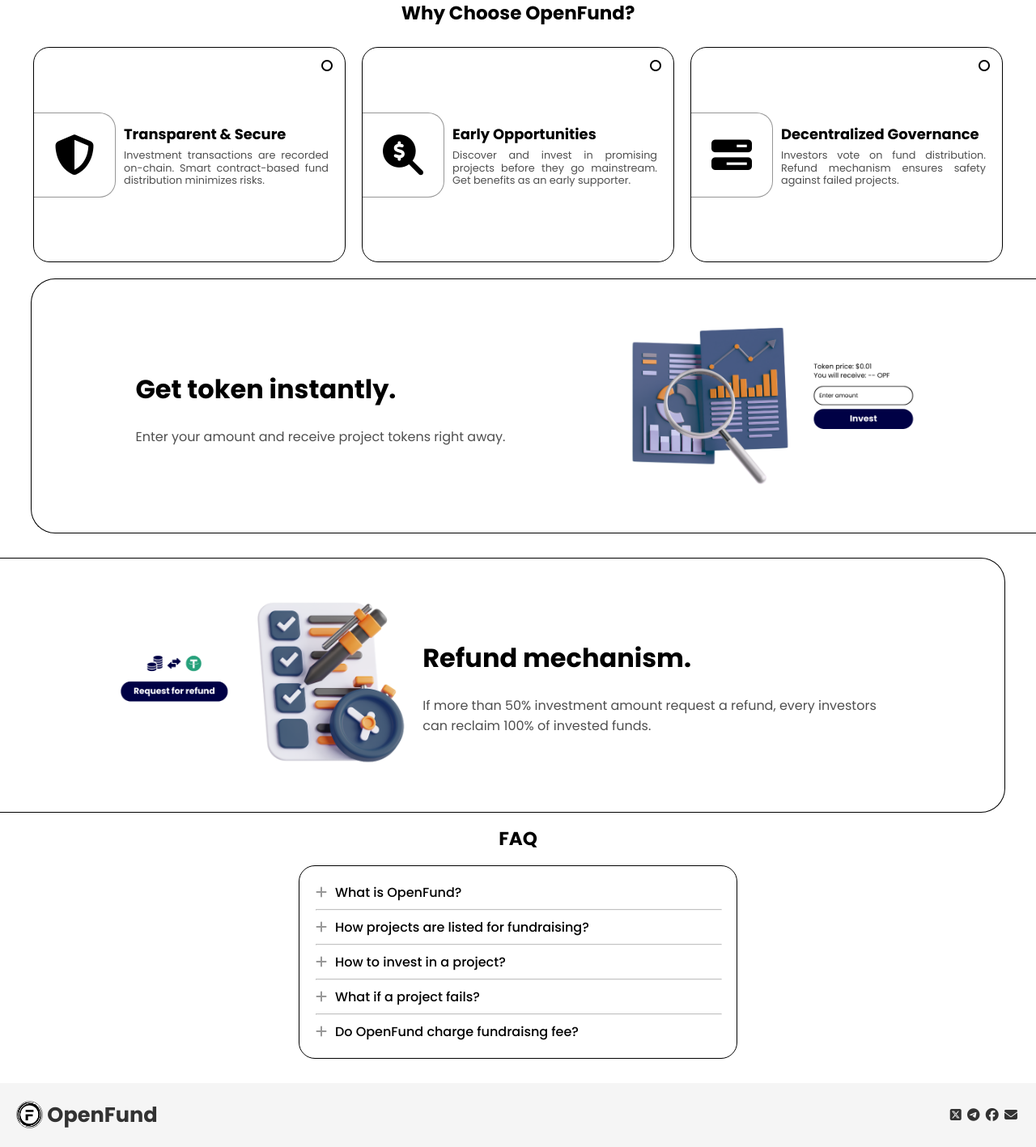
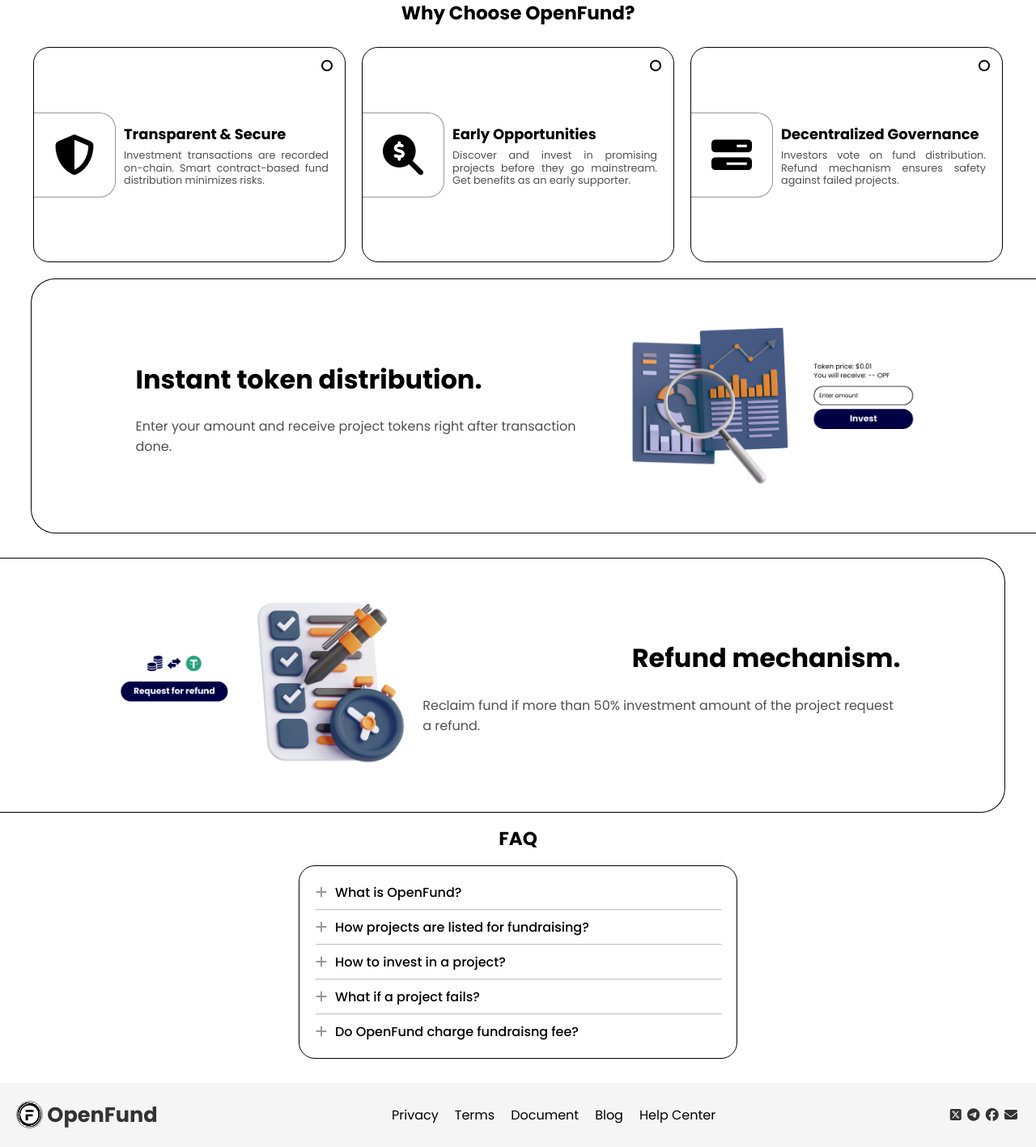
Before and after one commit to trungbq8/openfund, a Flask app: page / in a window 1280 px wide. Shown: the part 581-1998 px from the top of the page at 81% size. Run offline with Flask 3, Linux system fonts and the light colour scheme.

Commit message:
update index.html

```diff
--- a/templates/index.html
+++ b/templates/index.html
@@ -342,17 +342,6 @@
          padding-right: 10px;
          box-sizing: border-box;
       }
-      @media (min-width: 768px) and (max-width: 1135px) {
-         .nav-bar{
-            width: 90%;
-         }
-      }
-      @media (max-width: 768px) {
-         .nav-bar{
-            width: 90%;
-         }
-      }
-
 
    </style>
    <!-- nav bar -->
@@ -461,6 +450,11 @@
          width: 50%;
          min-width: 260px;
       }
+      .refund-description-text {
+         display: flex;
+         flex-direction: column;
+         align-items: end;
+      }
       .invest-description-image, .refund-description-image{
          width: 30%;
          min-width: 260px;
@@ -485,13 +479,14 @@
          margin: 0 3% 0 0;
       }
       .invest-description-text p, .refund-description-text p{
-         opacity: 0.69
+         opacity: 0.69;
+         margin-top: 0;
       }
    </style>
    <div class="invest-description">
       <div class="invest-description-text">
-         <h1>Get token instantly.</h1>
-         <p>Enter your amount and receive project tokens right away.</p>
+         <h1>Instant token distribution.</h1>
+         <p>Enter your amount and receive project tokens right after transaction done.</p>
       </div>
       <div class="invest-description-image">
          <img src="/static/app_assets/invest.png">
@@ -503,7 +498,7 @@
       </div>
       <div class="refund-description-text">
          <h1>Refund mechanism.</h1>
-         <p>If more than 50% investment amount request a refund, every investors can reclaim 100% of invested funds.</p>
+         <p>Reclaim fund if more than 50% investment amount of the project request a refund.</p>
       </div>
    </div>
    <div class="faq-section">
@@ -621,6 +616,9 @@
          background-color: rgb(245, 245, 245);
          padding: 20px;
          box-sizing: border-box;
+         display: flex;
+         flex-direction: column;
+         align-items: center;
       }
       .app-logo-footer{
          display: flex;
@@ -643,6 +641,8 @@
          display: flex;
          align-items: center;
          justify-content: space-between;
+         flex-wrap: wrap;
+         width: 100%;
       }
       .community-links{
          color: rgb(50, 50, 50);
@@ -651,6 +651,35 @@
          cursor: pointer;
          margin-right: 3px;
       }
+      .term-links a{
+         color: black;
+         text-decoration: none;
+      }
+
+      .term-links-mobile a{
+         font-size: 0.69rem;
+         color: black;
+         text-decoration: none;
+         margin-right: 10px;
+      }
+      .term-links{
+         display: flex;
+         gap: 20px
+      }
+      .term-links-mobile{
+         display: none;
+      }
+      @media (max-width: 1135px) {
+         .nav-bar{
+            width: 90%;
+         }
+         .term-links{
+            display: none;
+         }
+         .term-links-mobile{
+            display: block;
+         }
+      }
    </style>
    <div class="footer">
       <div class="app-info">
@@ -658,12 +687,26 @@
             <img src="/static/app_assets/open_fund_logo.png" alt="OpenFund logo">
             <p>OpenFund</p>
          </div>
+         <div class="term-links">
+            <a href="/privacy_policy">Privacy</a>
+            <a href="/terms">Terms</a>
+            <a href="/document">Document</a>
+            <a href="/blog">Blog</a>
+            <a href="/help_center">Help Center</a>
+         </div>
          <div class="community-links">
             <i class="fa-brands fa-square-x-twitter"></i>
             <i class="fa-brands fa-telegram"></i>
             <i class="fa-brands fa-facebook"></i>
             <i class="fa-solid fa-envelope"></i>
          </div>
+      </div>
+      <div class="term-links-mobile">
+         <a href="/privacy_policy">Privacy</a>
+         <a href="/terms">Terms</a>
+         <a href="/document">Document</a>
+         <a href="/blog">Blog</a>
+         <a href="/help_center">Help Center</a>
       </div>
    </div>
 
```
